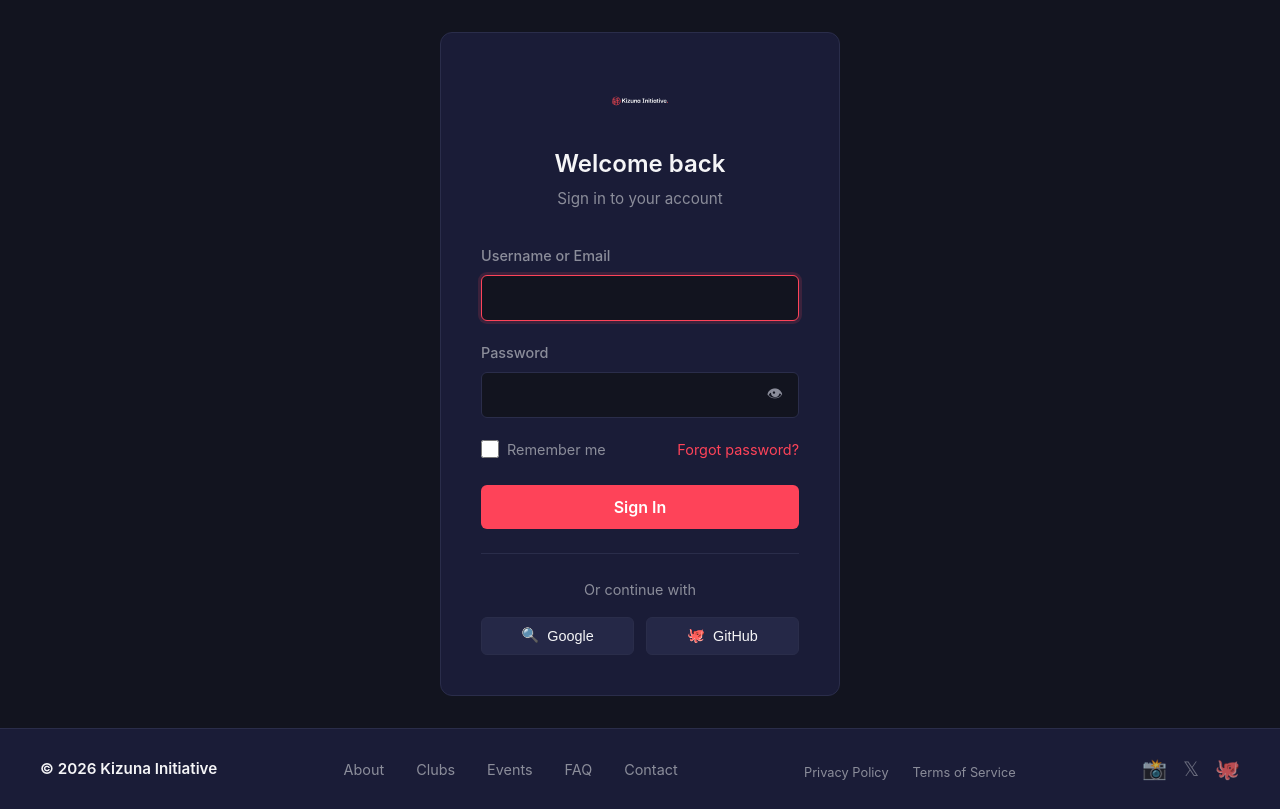
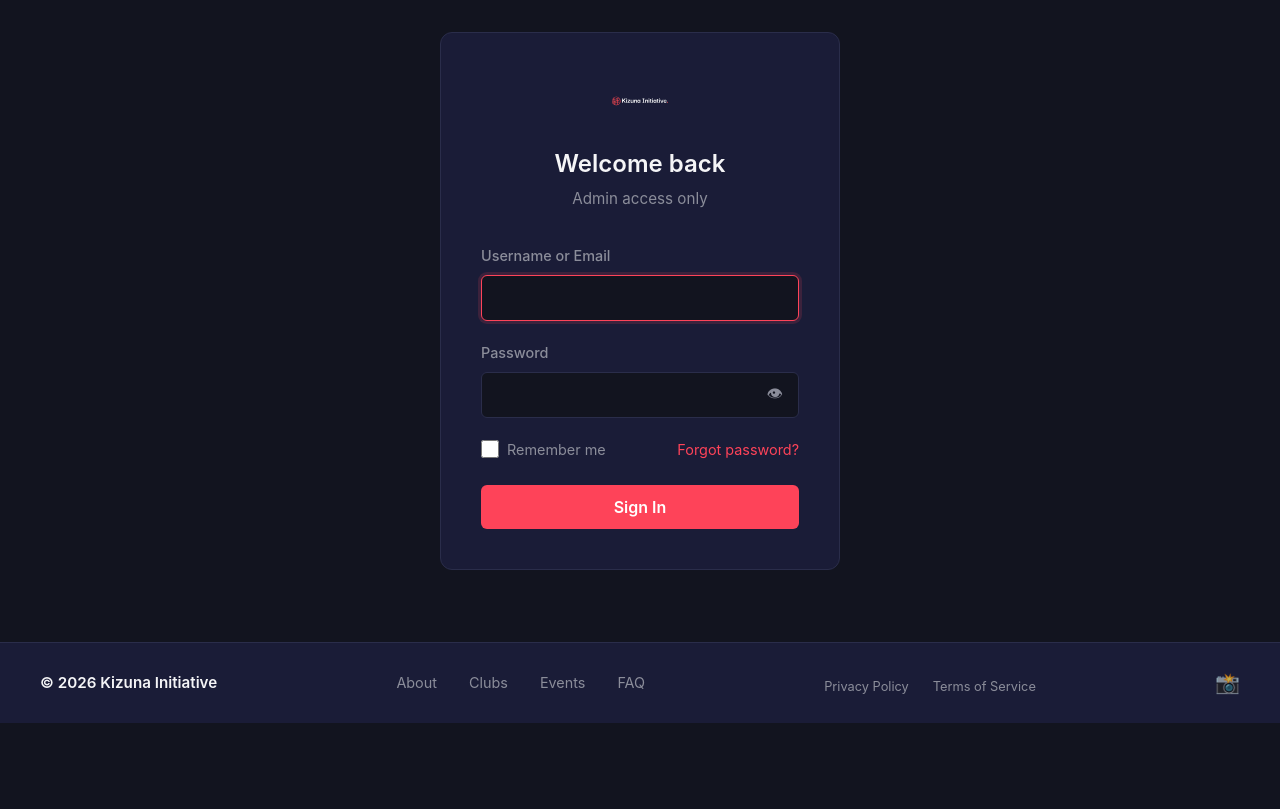
Before and after one commit to nitrimandylis/kizuna, a Flask app: page /auth/login in a window 1280 px wide. Shown: the part 77-886 px from the top of the page. After the commit the page ends 800 px from the top, so only its background shows below. Run offline with Flask 3, Linux system fonts and the light colour scheme; some libraries are stand-ins or nearby versions.

Commit message:
fix: update login page for admin-only and fix footer social links

```diff
--- a/templates/auth/login.html
+++ b/templates/auth/login.html
@@ -9,7 +9,7 @@
             <div class="auth-header">
                 <img src="{{ url_for('static', filename='images/kizuna-logo.svg') }}" alt="Kizuna" class="auth-logo" width="56" height="56">
                 <h1>Welcome back</h1>
-                <p>Sign in to your account</p>
+                <p>Admin access only</p>
             </div>
 
             <form method="POST" data-loading>
@@ -39,18 +39,6 @@
                 <button type="submit" class="btn btn-primary btn-full btn-lg">Sign In</button>
             </form>
 
-            <div class="social-login">
-                <p>Or continue with</p>
-                <div class="social-buttons">
-                    <button type="button" class="social-btn" disabled title="Coming soon">
-                        <span>🔍</span> Google
-                    </button>
-                    <button type="button" class="social-btn" disabled title="Coming soon">
-                        <span>🐙</span> GitHub
-                    </button>
-                </div>
-            </div>
-
 
         </div>
     </div>
--- a/templates/base.html
+++ b/templates/base.html
@@ -80,16 +80,13 @@
                     <a href="{{ url_for('clubs.index') }}">Clubs</a>
                     <a href="{{ url_for('events.index') }}">Events</a>
                     <a href="{{ url_for('main.faq') }}">FAQ</a>
-                    <a href="mailto:kizuna@cgs.gr">Contact</a>
                 </div>
                 <div class="footer-legal">
                     <a href="{{ url_for('main.privacy') }}">Privacy Policy</a>
                     <a href="{{ url_for('main.terms') }}">Terms of Service</a>
                 </div>
                 <div class="footer-social">
-                    <a href="https://instagram.com/kizuna" class="social-link" aria-label="Instagram" target="_blank" rel="noopener">📸</a>
-                    <a href="https://twitter.com/kizuna" class="social-link" aria-label="Twitter" target="_blank" rel="noopener">𝕏</a>
-                    <a href="https://github.com/kizuna" class="social-link" aria-label="GitHub" target="_blank" rel="noopener">🐙</a>
+                    <a href="https://www.instagram.com/kizuna.initiative/" class="social-link" aria-label="Instagram" target="_blank" rel="noopener">📸</a>
                 </div>
             </div>
         </footer>
```
